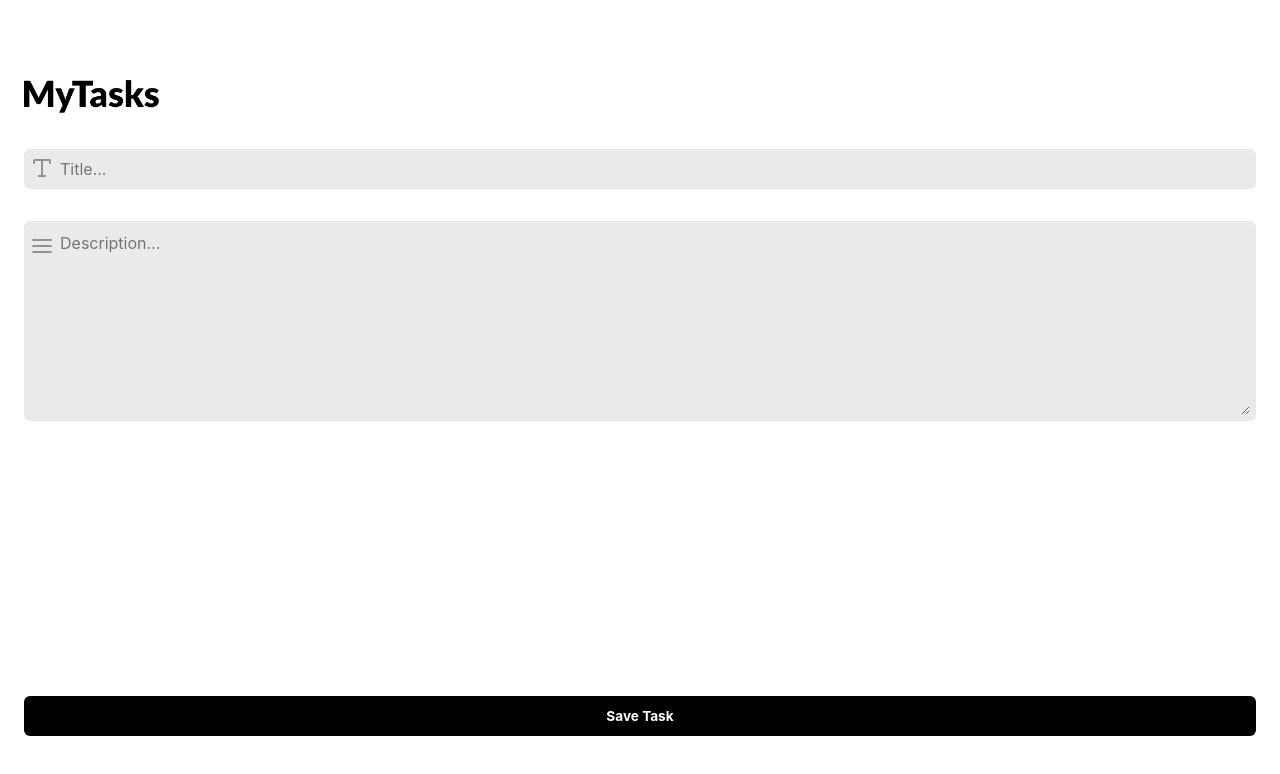
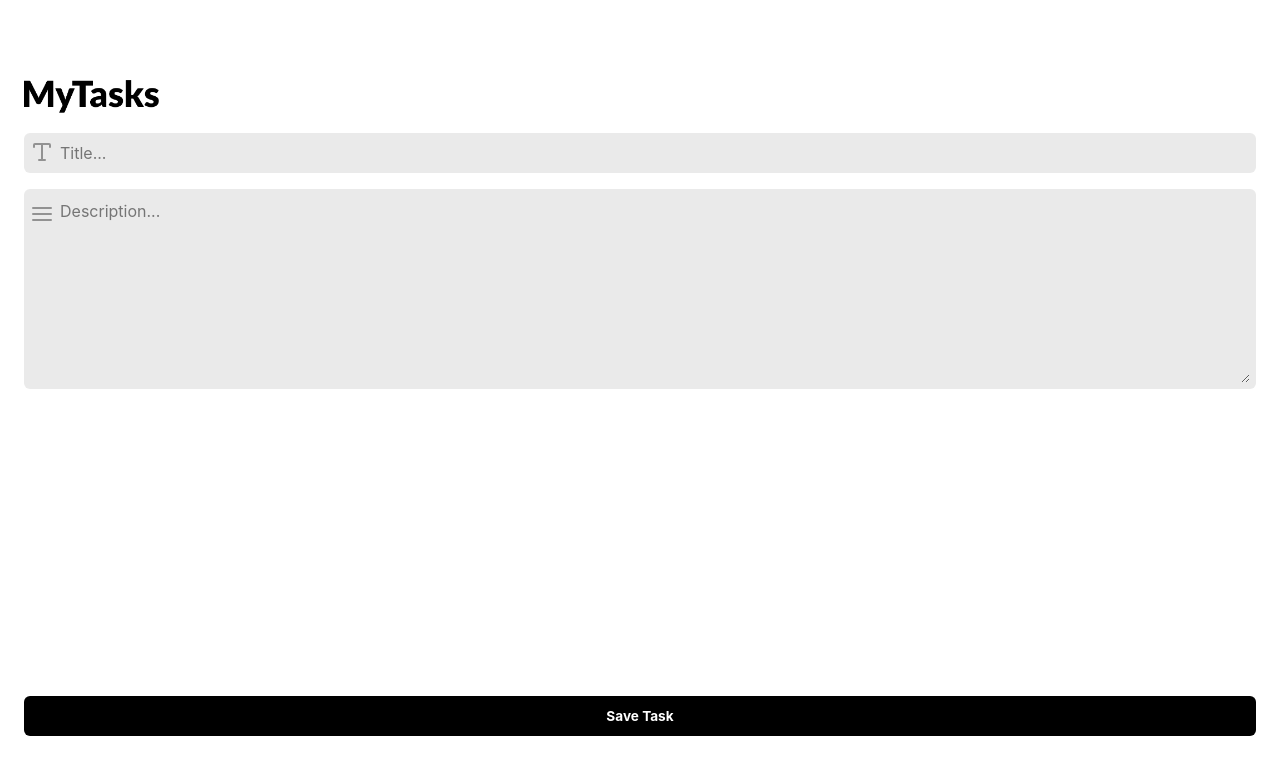
Before and after one commit to marcellacarneiro/my-tasks, a React (Create React App) app: page /add-task in a window 1280 px wide. Shown: the top 774 px of the page. Built offline with nearby package versions, Linux system fonts and the light colour scheme.

Commit message:
style: fixes .container

```diff
--- a/src/global.css
+++ b/src/global.css
@@ -8,3 +8,9 @@
 body {
     padding: 1rem 1.5rem;
 }
+
+.container {
+    display: flex;
+    flex-direction: column;
+    min-height: 90vh;
+}
--- a/src/pages/Home/index.js
+++ b/src/pages/Home/index.js
@@ -27,7 +27,7 @@ function Home({ tasks, setTasks, newTaskTitle, setNewTaskTitle }) {
     };
 
     return (
-        <>
+        <div className='container'>
             <Header />
             <div className="inputButtonContainer">
                 <Input
@@ -62,7 +62,7 @@ function Home({ tasks, setTasks, newTaskTitle, setNewTaskTitle }) {
                     })}
                 </ul>
             )}
-        </>
+        </div>
     );
 }
 
--- a/src/pages/Task/style.css
+++ b/src/pages/Task/style.css
@@ -1,8 +1,5 @@
-.container {
-    display: flex;
-    flex-direction: column;
-    gap: 1rem;
-    min-height: 90vh;
+.titleContainer {
+    margin-block: 1rem;
 }
 
 .titleContainer h1, .description {
```
